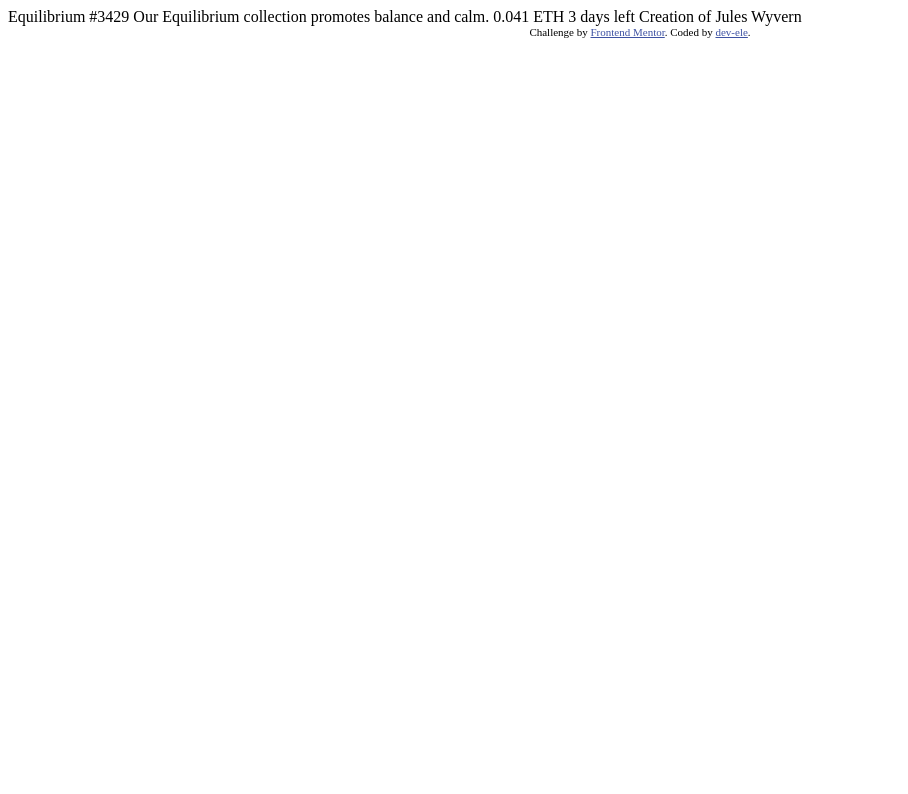
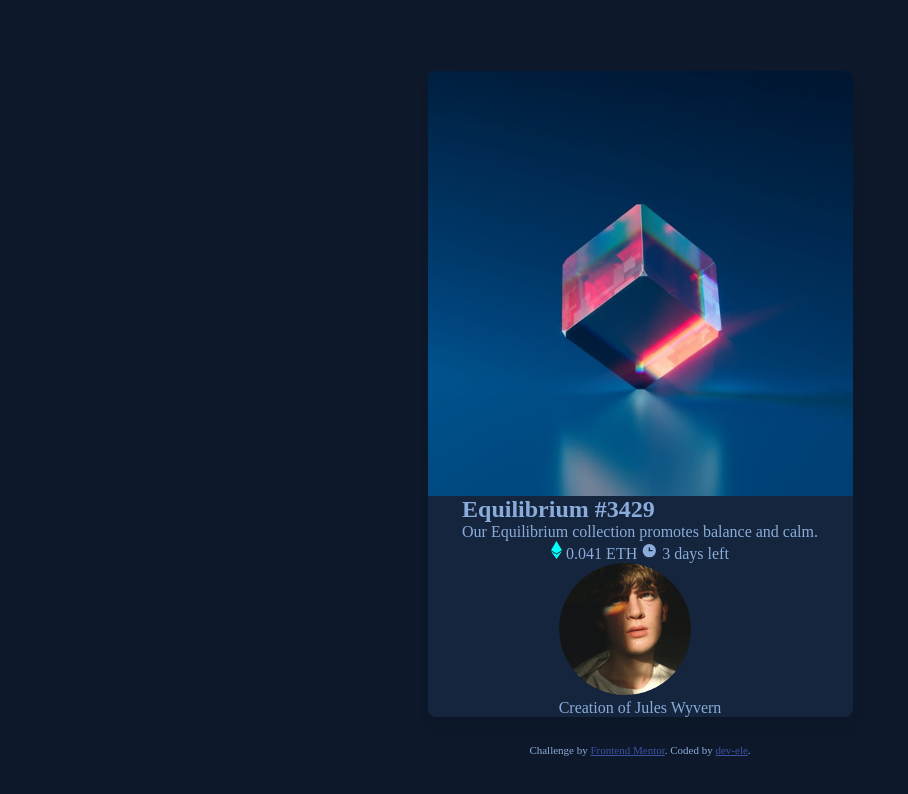
Before and after one commit to dev-ele206/nft-preview-card-component-main, a plain HTML site: page index.html in a window 1280 px wide. Shown: the whole page, without its empty margins (0-908 px from the left). Drawn offline with Linux system fonts and the light colour scheme.

Commit message:
styling better

```diff
--- a/index.html
+++ b/index.html
@@ -1,33 +1,55 @@
 <!DOCTYPE html>
 <html lang="en">
+
 <head>
   <meta charset="UTF-8">
-  <meta name="viewport" content="width=device-width, initial-scale=1.0"> <!-- displays site properly based on user's device -->
+  <meta name="viewport" content="width=device-width, initial-scale=1.0">
+  <!-- displays site properly based on user's device -->
 
   <link rel="icon" type="image/png" sizes="32x32" href="./images/favicon-32x32.png">
+  <link rel="stylesheet" href="style.css">
 
   <title>Frontend Mentor | NFT preview card component</title>
 
   <!-- Feel free to remove these styles or customise in your own stylesheet 👍 -->
   <style>
-    .attribution { font-size: 11px; text-align: center; }
-    .attribution a { color: hsl(228, 45%, 44%); }
+    .attribution {
+      font-size: 11px;
+      text-align: center;
+    }
+
+    .attribution a {
+      color: hsl(228, 45%, 44%);
+    }
   </style>
 </head>
 <body>
-
-  Equilibrium #3429
-
-  Our Equilibrium collection promotes balance and calm.
-
+  <main>
+    <div class="card-container">
+      <div class="image-container">
+        <img src="/images/image-equilibrium.jpg" alt="image of equilibrium">
+      </div>
+      <div class="text-container">
+        <h2>Equilibrium #3429</h2>
+        <p>Our Equilibrium collection promotes balance and calm.</p>
+      </div>
+      <div class="number-container">
+        <img src="/images/icon-ethereum.svg" alt="eth icon">
         0.041 ETH
+        <img src="/images/icon-clock.svg" alt="clock icon">
         3 days left
-
-  Creation of Jules Wyvern
-
+      </div>
+      <div class="profile-container">
+        <img src="/images/image-avatar.png" alt="profile pic">
+        <p>Creation of Jules Wyvern</p>
+      </div>
+    </div>
+  </main>
+  <footer>
     <div class="attribution">
       Challenge by <a href="https://www.frontendmentor.io?ref=challenge" target="_blank">Frontend Mentor</a>.
       Coded by <a href="#">dev-ele</a>.
     </div>
+  </footer>
 </body>
 </html>
--- a/style.css
+++ b/style.css
@@ -0,0 +1,51 @@
+* {
+    padding: 0;
+    margin: 0;
+    box-sizing: border-box;
+}
+
+:root {
+    --main-bg: hsl(217, 54%, 11%);
+    --card-bg: hsl(216, 50%, 16%);
+    --text-clr: hsl(215, 51%, 70%);
+    --crypto-clr: hsl(178, 100%, 50%);
+    --title-name-clr: hsl(0, 0%, 100%);
+}
+
+body {
+    min-height: 100vh;
+    background-color: var(--main-bg);
+    color: var(--text-clr);
+    display: flex;
+    flex-direction: column;
+    align-items: center;
+    justify-content: center;
+}
+
+main {
+    max-width: 425px;
+    background: var(--card-bg);
+    display: grid;
+    grid-template-columns: 1fr;
+    grid-template-rows: auto auto;
+    margin: 1.7rem;
+    border-radius: 0.5rem;
+    box-shadow: 0 10px 10px 0 rgba(0, 0, 0, 0.1);
+    z-index: 0;
+}
+
+main .image-container img {
+    display: block;
+    width: 100%;
+    height: 100%;
+    border-top-right-radius: 0.5rem;
+    border-top-left-radius: 0.5rem;
+    transition: all 0.5s linear;
+}
+
+.card-container {
+    display: flex;
+    flex-direction: column;
+    align-items: center;
+    justify-content: center;
+}
```
Lines whose indentation alone changed are shown as unchanged.
